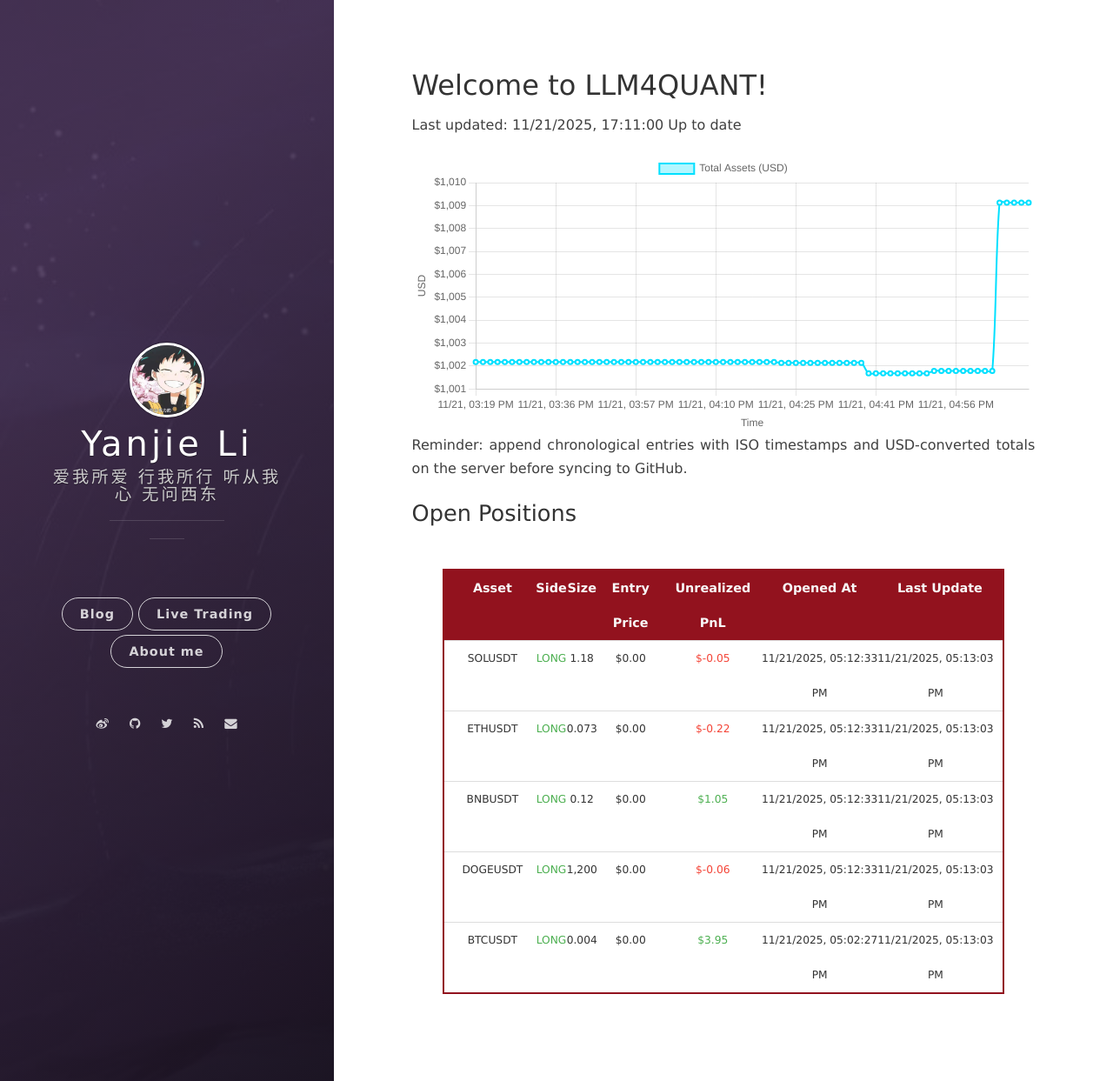
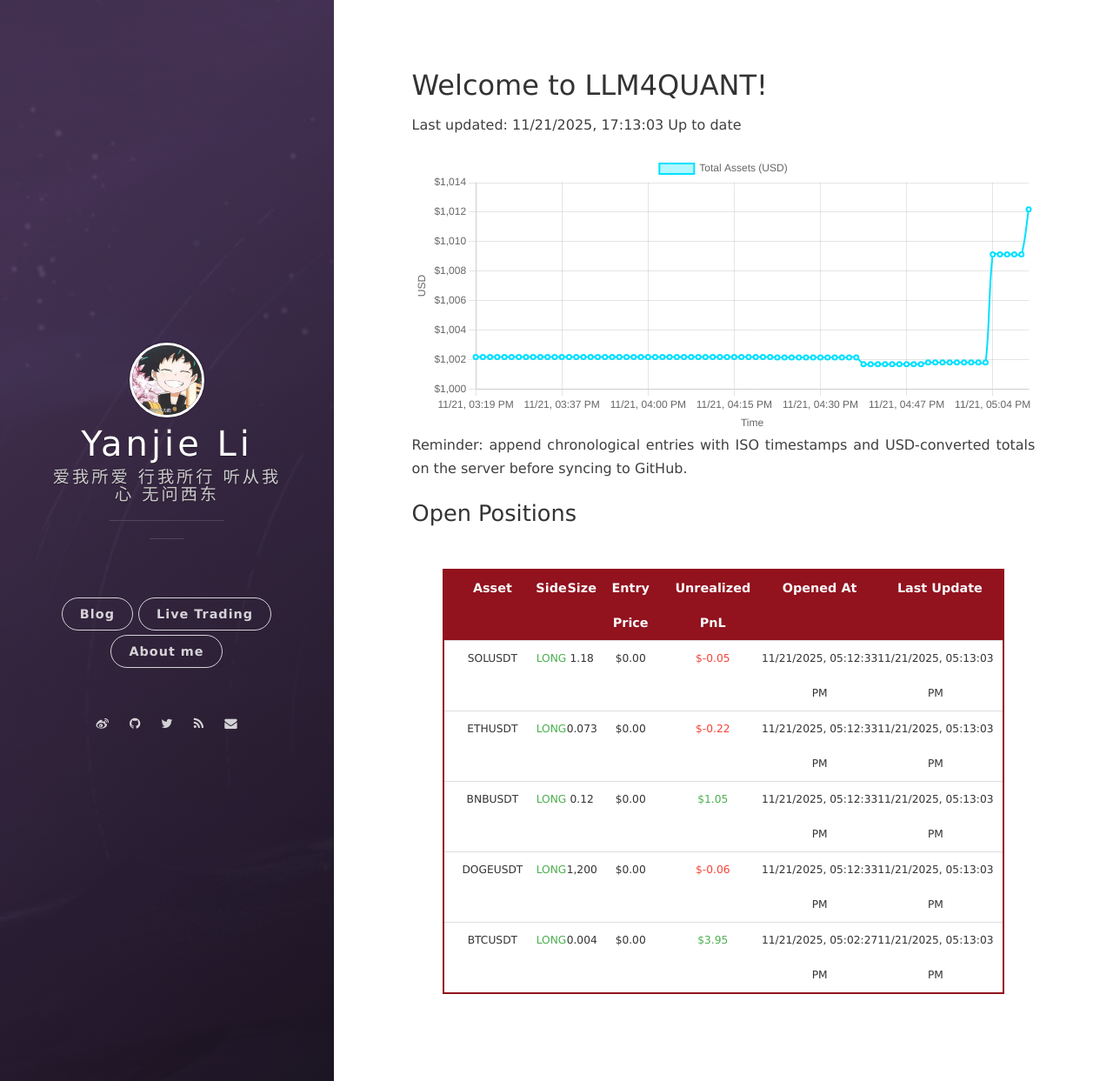
Before and after one commit to leeyegy/leeyegy.github.io, a Jekyll site: the page built from live-trading.html, in a window 1280 px wide and 1243 px high. Shown: the whole window at 87% size. Built offline with Jekyll 4.4.1, drawn with Linux system fonts in a browser that asks for light colours; nearby versions of some CDN libraries.

Commit message:
AccountMonitor: update balance history 2025-11-22T01:13:03+08:00

```diff
--- a/assets/data/binance/balance-history.json
+++ b/assets/data/binance/balance-history.json
@@ -1,5 +1,5 @@
 {
-  "generatedAt": "2025-11-22T01:11:00+08:00",
+  "generatedAt": "2025-11-22T01:13:03+08:00",
   "asset": "total_usd_value",
   "history": [
     {
@@ -309,6 +309,10 @@
     {
       "timestamp": "2025-11-22T01:11:00+08:00",
       "totalUsd": 1009.13413725
+    },
+    {
+      "timestamp": "2025-11-22T01:13:03+08:00",
+      "totalUsd": 1012.17914866
     }
   ]
 }
```
